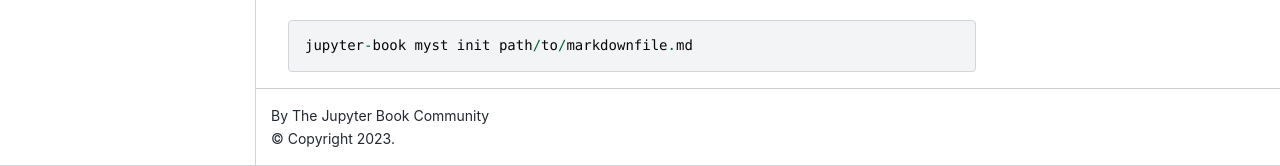
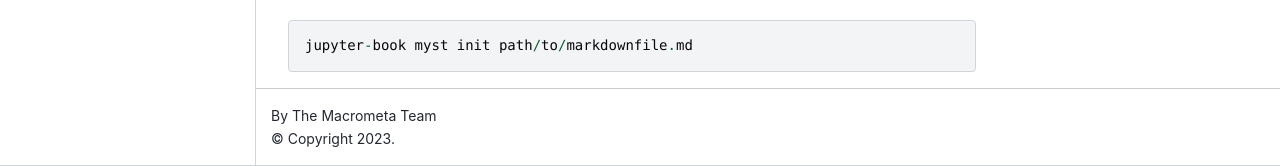
Before and after one commit to Macrometacorp/notebooks, a Jupyter Book: the page built from markdown-notebooks.md, in a window 1280 px wide and 1285 px high. Shown: the part 1119-1285 px from the top of the window. Built offline with Jupyter Book 1.0.4 settings and Sphinx 7.4.7 and the Sphinx Book theme 1.1.4, drawn with Linux system fonts in a browser that asks for light colours; pages that are not in the unit, such as notebooks, are missing from menus.

Commit message:
Update _config.yml (#44)

```diff
--- a/_config.yml
+++ b/_config.yml
@@ -2,7 +2,7 @@
 # Learn more at https://jupyterbook.org/customize/config.html
 
 title: GDN - XBook
-author: The Jupyter Book Community
+author: The Macrometa Team
 logo: logo-moc-blue.png
 
 # Force re-execution of notebooks on each build.
```
